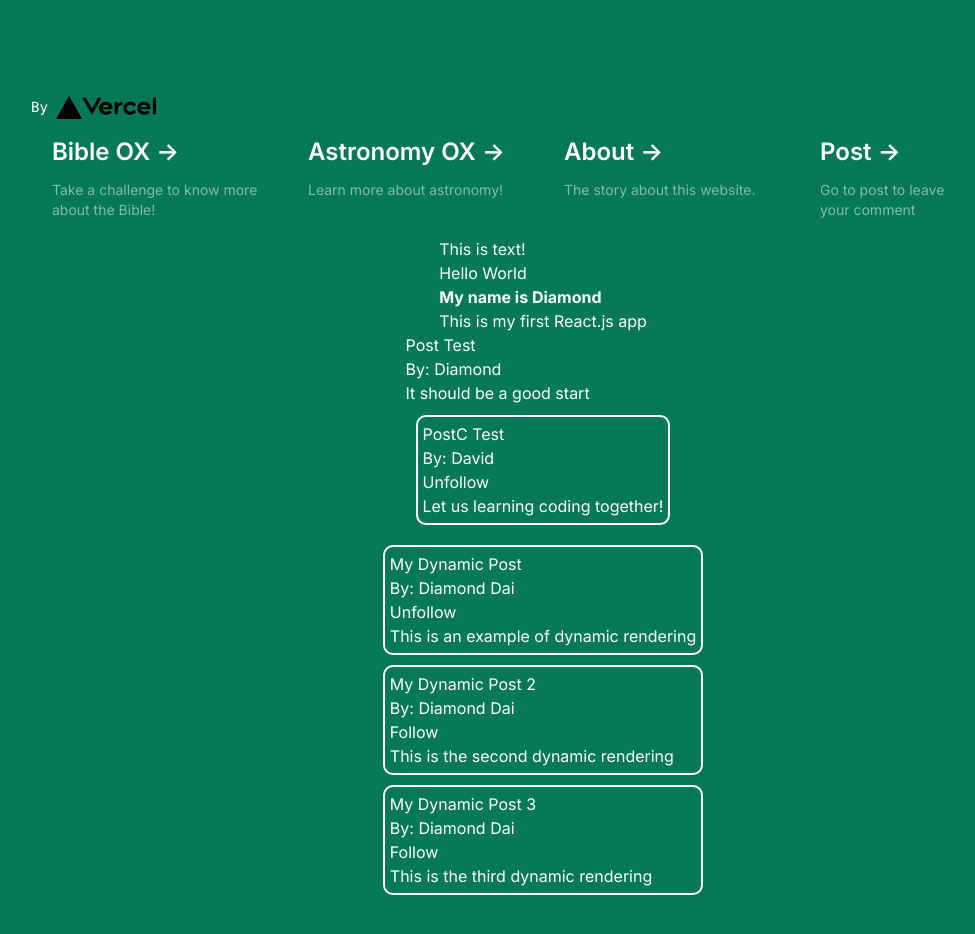
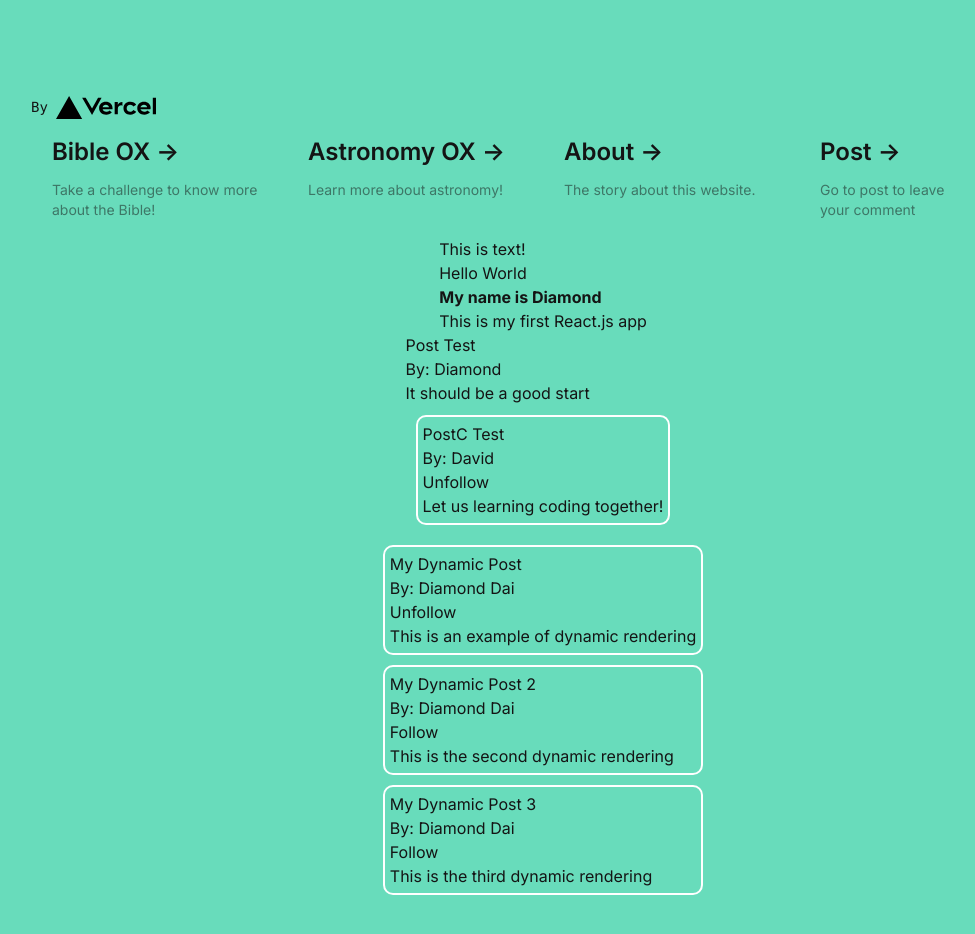
Before and after one commit to diamondcodebase/ox-app, a Next.js app: page / in a window 1280 px wide. Shown: the top 934 px of the page, without its empty margins (97-1072 px from the left). Built offline with nearby package versions, Linux system fonts and the light colour scheme.

Commit message:
change global color theme

```diff
--- a/src/app/globals.css
+++ b/src/app/globals.css
@@ -3,9 +3,9 @@
 @tailwind utilities;
 
 :root {
-  --foreground-rgb: 255, 255, 255;
-  --background-start-rgb: 4, 120, 87;
-  --background-end-rgb: 4, 120, 87;
+  --foreground-rgb: 20, 20, 20;
+  --background-start-rgb: 104, 220, 187;
+  --background-end-rgb: 104, 220, 187;
 }
 
 /* @media (prefers-color-scheme: dark) {
```
